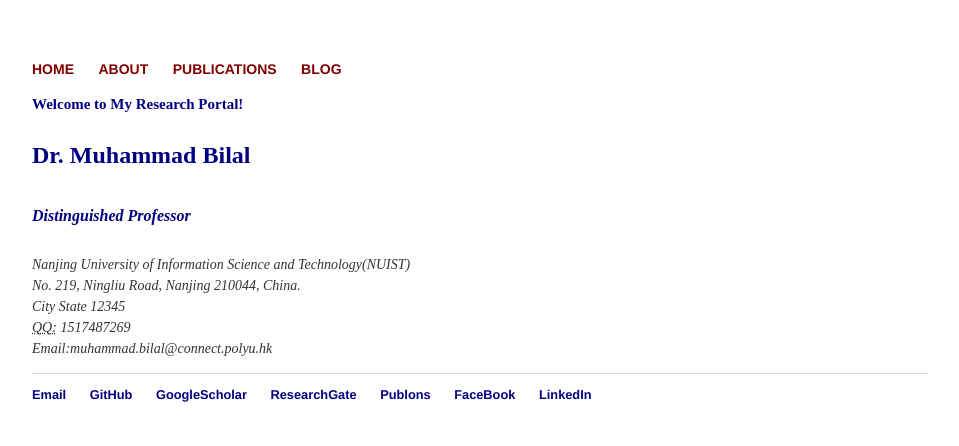
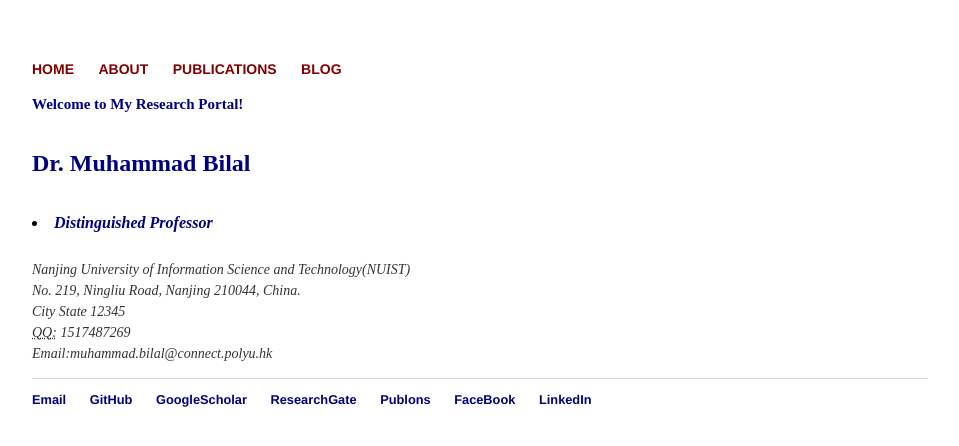
Before and after one commit to rs-DrBilal/rsbilal.github.io, a Jekyll site: the page built from index.html, in a window 1280 px wide. Shown: the top 446 px of the page, without its empty margins (160-1119 px from the left). Built offline with Jekyll 4.4.1, drawn with Linux system fonts in a browser that asks for light colours.

Commit message:
Update index.html

```diff
--- a/index.html
+++ b/index.html
@@ -4,8 +4,8 @@
 ---
 <div class="blurb">
 	<p style="color: NAVY; font-size:15px"><strong>Welcome to My Research Portal!</strong></p>
-	<p <li><a href="http://ocean.nuist.edu.cn/muhammadbilal" style="color: NAVY;line-height:1.0"><strong>Dr. Muhammad Bilal</strong></a><br></p>
-		<p <li><a href="http://ocean.nuist.edu.cn"style="color: NAVY;font-size:16px;line-height:1.0"><strong><em>Distinguished Professor</em></strong></a></p>
+	<p <li><a href="http://ocean.nuist.edu.cn/muhammadbilal" style="color: NAVY;line-height:2.0"><strong>Dr. Muhammad Bilal</strong></a><br>
+	<li><a href="http://ocean.nuist.edu.cn"style="color: NAVY;font-size:16px;line-height:1.5"><strong><em>Distinguished Professor</em></strong></a></p>
 
 					<p style="font-size:14px; line-height:1.5"> <em> Nanjing University of Information Science and Technology(NUIST)<br>
 					No. 219, Ningliu Road, Nanjing 210044, China.<br>
```
